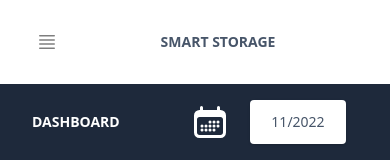
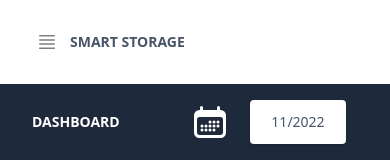
Before and after one commit to arrudadev/pi-smart-storage, a Next.js app: page /admin/dashboard in a window 390 px wide. Shown: the top 160 px of the page. Built offline with nearby package versions, Linux system fonts and the light colour scheme.

Commit message:
style: fix alignment of the sidebar title

```diff
--- a/components/Navbars/Sidebar.tsx
+++ b/components/Navbars/Sidebar.tsx
@@ -14,7 +14,7 @@ export const Sidebar = () => {
 
   return (
     <nav className="md:left-0 md:block md:fixed md:top-0 md:bottom-0 md:overflow-y-auto md:flex-row md:flex-nowrap md:overflow-hidden shadow-xl bg-white flex flex-wrap items-center justify-between relative md:w-64 z-100 py-4 px-6">
-      <div className="md:flex-col md:items-stretch md:min-h-full md:flex-nowrap px-0 flex flex-wrap items-center justify-between w-full mx-auto">
+      <div className="md:flex-col md:items-stretch md:min-h-full md:flex-nowrap px-0 flex flex-wrap items-center w-full mx-auto">
         <button
           className="cursor-pointer text-black opacity-50 md:hidden px-3 py-1 text-xl leading-none bg-transparent rounded border border-solid border-transparent"
           type="button"
```
